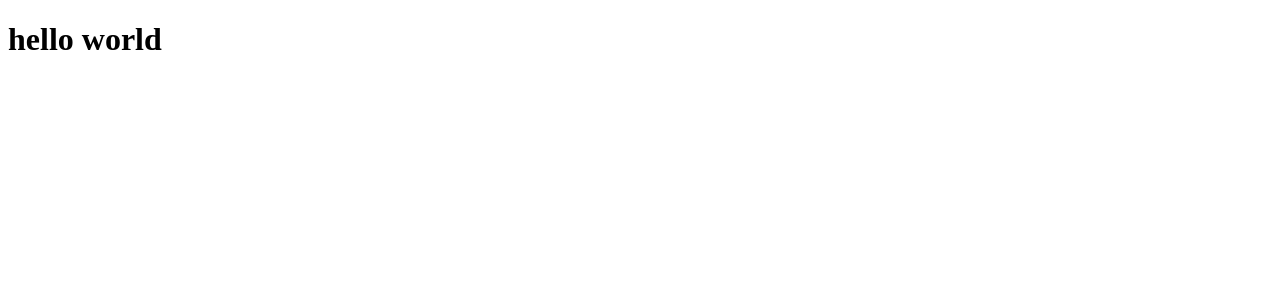
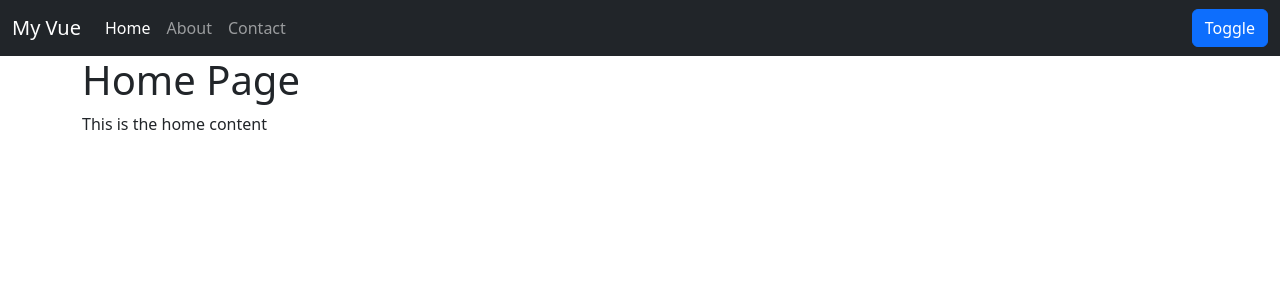
Before and after one commit to chewzzz1014/JS-Frameworks-Projects-2, a Vue app in the folder vue-start-spa/: page / in a window 1280 px wide. Shown: the top 300 px of the page. Built offline with nearby package versions, Linux system fonts and the light colour scheme.

Commit message:
move app into composition pi

```diff
--- a/vue-start-spa/index.html
+++ b/vue-start-spa/index.html
@@ -4,10 +4,11 @@
     <meta charset="UTF-8">
     <link rel="icon" href="/favicon.ico">
     <meta name="viewport" content="width=device-width, initial-scale=1.0">
+    <link href="https://cdn.jsdelivr.net/npm/bootstrap@5.3.2/dist/css/bootstrap.min.css" rel="stylesheet" integrity="sha384-T3c6CoIi6uLrA9TneNEoa7RxnatzjcDSCmG1MXxSR1GAsXEV/Dwwykc2MPK8M2HN" crossorigin="anonymous">
     <title>Vite App</title>
   </head>
   <body>
-    <div id="app"></div>
+    <div id="app"></di>
     <script type="module" src="/src/main.js"></script>
   </body>
 </html>
--- a/vue-start-spa/src/App.vue
+++ b/vue-start-spa/src/App.vue
@@ -1,10 +1,52 @@
 <template>
-  <h1>hello world</h1>
+  <div>
+    <Navbar
+      :pages="pages"
+      :activePage="activePage"
+      @navLinkChange="updateActivePage"
+    ></Navbar>
+    <PageViewer
+      :page="pages[activePage]"
+    ></PageViewer>
+  </div>
 </template>
 
 <script>
+import Navbar from './components/Navbar.vue'
+import PageViewer from './components/PageViewer.vue'
+
 export default {
-
+    components: {
+      Navbar,
+      PageViewer
+    },
+    data() {
+      return {
+        activePage: 0,
+        pages: [
+          {
+            link: {text: 'Home', url: 'home.html'},
+            pageTitle: 'Home Page',
+            content: 'This is the home content'
+          },
+          {
+            link: {text: 'About', url: 'about.html'},
+            pageTitle: 'About Page',
+            content: 'This is the about content'
+          },
+          {
+            link: {text: 'Contact', url: 'contact.html'},
+            pageTitle: 'Contact Page',
+            content: 'This is the contact content'
+          },
+        ],
+      }
+    },
+    methods: {
+      updateActivePage(index) {
+        this.activePage = index
+      },
+    },
 }
 </script>
 
--- /dev/null
+++ b/vue-start-spa/src/components/Navbar.vue
@@ -0,0 +1,49 @@
+<template>
+    <nav
+        :class="[`navbar-${theme}`, `bg-${theme}`, 'navbar', 'navbar navbar-expand-lg']"
+    >
+        <div class="container-fluid">
+            <a href="#" class="navbar-brand">My Vue</a>
+            <ul class="navbar-nav me-auto mb-2 mb-lg-0">
+                <li v-for="(page, key) in pages" class="nav-items" :key="key">
+                    <a
+                        :href="page.link.url"
+                        class="nav-link"
+                        :class="{active: activePage === key}"
+                        aria-current="page"
+                        :title="`This link goes to ${page.link.text} page`"
+                        @click.prevent="$emit('navLinkChange', key)"
+                    >{{ page.link.text }}</a>
+            </li>
+        </ul>
+            <form class="d-flex">
+                <button
+                    class="btn btn-primary"
+                    @click.prevent="toggleTheme"
+                >
+                    Toggle
+            </button>
+            </form>
+        </div>
+    </nav>
+</template>
+
+<script>
+export default {
+    props: ['pages', 'activePage'],
+    data() {
+        return {
+            theme: 'dark',
+        }
+    },
+    methods: {
+        toggleTheme() {
+            this.theme = this.theme === 'light' ? 'dark' : 'light'
+        },
+    }
+}
+</script>
+
+<style>
+
+</style>
--- /dev/null
+++ b/vue-start-spa/src/components/PageViewer.vue
@@ -0,0 +1,16 @@
+<template>
+    <div class="container">
+        <h1>{{page.pageTitle}}</h1>
+        <p>{{page.content}}</p>
+    </div>
+</template>
+
+<script>
+export default {
+    props: ['page'],
+}
+</script>
+
+<style>
+
+</style>
```
